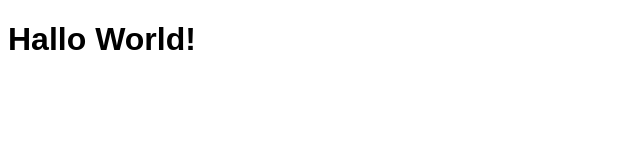
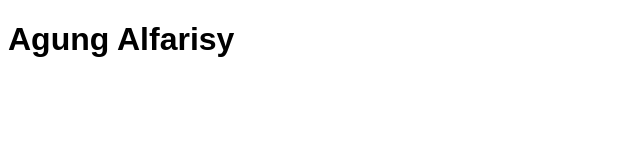
Before and after one commit to agungalfarisy/rekweb-pertemuan-3, a plain HTML site: page index.html in a window 1280 px wide. Shown: the whole page, without its empty margins (0-640 px from the left). Drawn offline with Linux system fonts and the light colour scheme.

Commit message:
mengubah h1

```diff
--- a/index.html
+++ b/index.html
@@ -5,7 +5,7 @@
 	<link rel="stylesheet" type="text/css" href="style.css">
 </head>
 <body>
-	<h1>Hallo World!</h1>
+	<h1>Agung Alfarisy</h1>
 <script type="text/javascript" src="script.js"></script>
 </body>
 </html>
```
